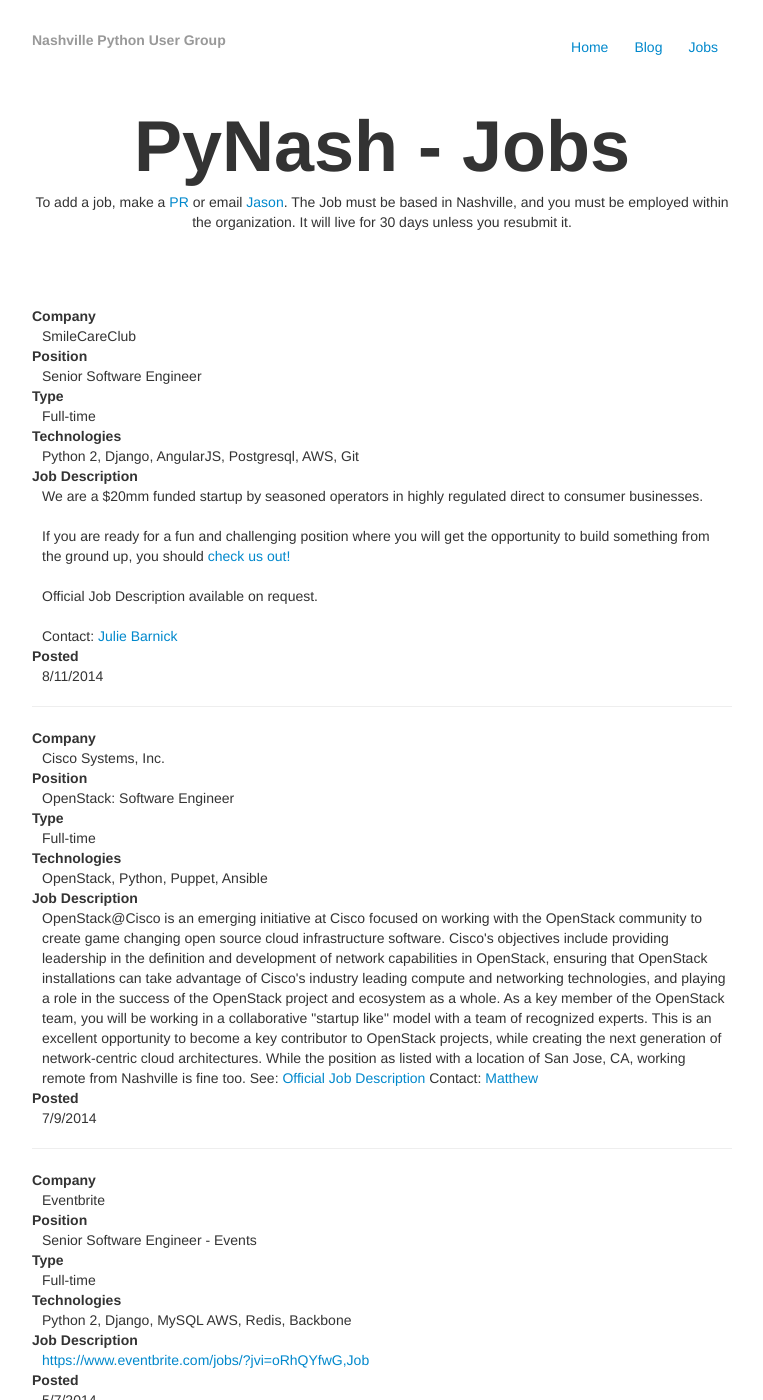
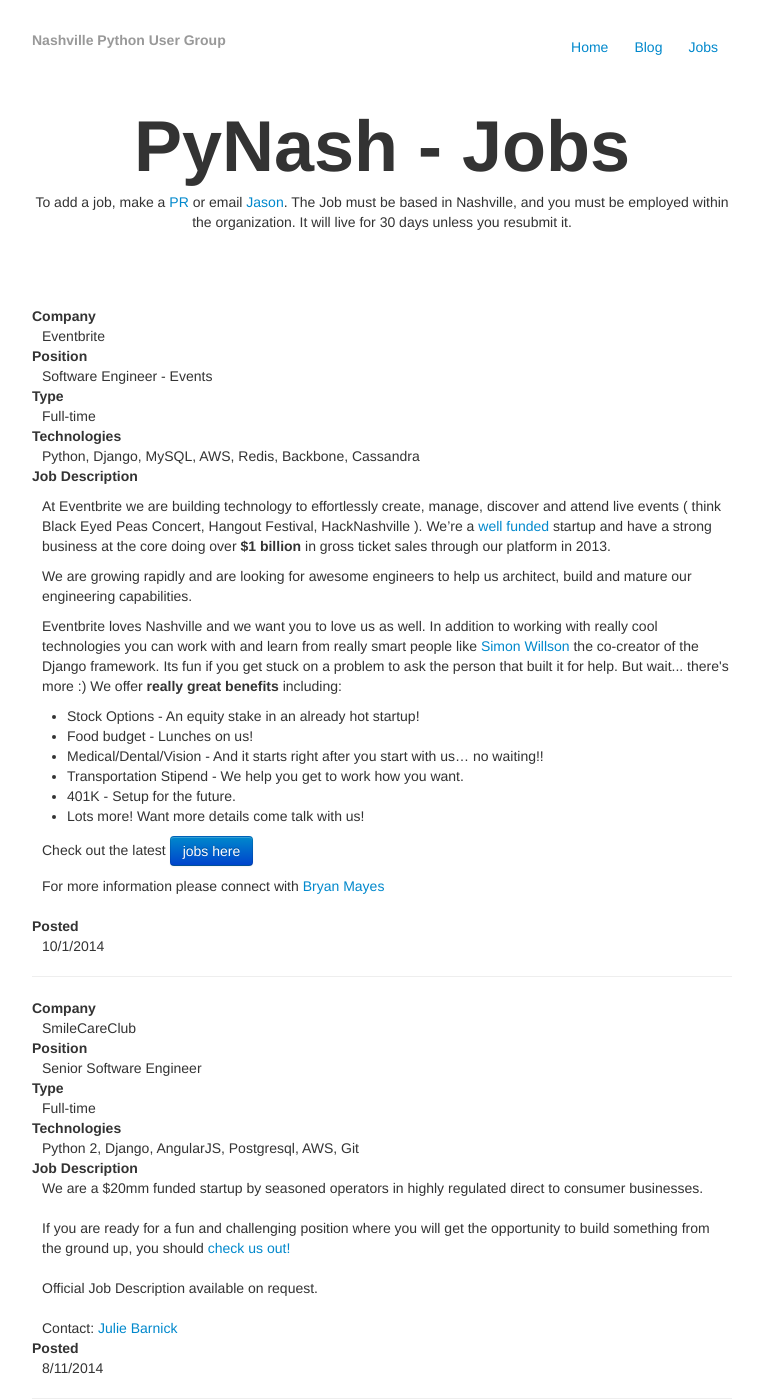
Before and after one commit to pynashorg/pynashorg.github.com, a Jekyll site: the page built from jobs.html, in a window 1280 px wide and 1400 px high. Shown: the whole window, without its empty margins (258-1021 px from the left). Built offline with Jekyll 4.4.1, drawn with Linux system fonts in a browser that asks for light colours; nearby versions of some CDN libraries; library files that are not in the unit come from our copies; some of the changed text lies outside the part shown.

Commit message:
Adding eventbrite job listing.

```diff
--- a/jobs.html
+++ b/jobs.html
@@ -12,6 +12,39 @@
 </div>
 
 <div class="row-fluid">
+  <dl>
+    <dt>Company</dt>
+    <dd>Eventbrite</dd>
+    <dt>Position</dt>
+    <dd>Software Engineer - Events</dd>
+    <dt>Type</dt>
+    <dd>Full-time</dd>
+    <dt>Technologies</dt>
+    <dd>Python, Django, MySQL, AWS, Redis, Backbone, Cassandra</dd>
+    <dt>Job Description</dt>
+    <dd>
+        <div style="height: 10px;"><!-- Hack in padding --></div>
+        <p>At Eventbrite we are building technology to effortlessly create, manage, discover and attend live events ( think Black Eyed Peas Concert, Hangout Festival, HackNashville  ). We’re a <a href="http://bit.ly/pynash-funding" target="_blank">well funded</a> startup and have a strong business at the core doing over <b>$1 billion</b> in gross ticket sales through our platform in 2013.</p>
+        <p>We are growing rapidly and are looking for awesome engineers to help us architect, build and mature our engineering capabilities.</p>
+        <p>Eventbrite loves Nashville and we want you to love us as well.  In addition to working with really cool technologies you can work with and learn from really smart people like <a href="http://bit.ly/pynash-simon" target="_blank">Simon Willson</a> the co-creator of the Django framework.  Its fun if you get stuck on a problem to ask the person that built it for help.  But wait... there's more :)  We offer <b>really great benefits</b> including:</p>
+        <ul>
+            <li>Stock Options - An equity stake in an already hot startup!</li>
+            <li>Food budget - Lunches on us!</li>
+            <li>Medical/Dental/Vision - And it starts right after you start with us… no waiting!!</li>
+            <li>Transportation Stipend - We help you get to work how you want.</li>
+            <li>401K - Setup for the future.</li>
+            <li>Lots more!  Want more details come talk with us!</li>
+        </ul>
+        <p>Check out the latest <a href="http://bit.ly/pynash-jobs" target="_blank"><button type="button" class="btn btn-primary">jobs here</button></a></p>
+        <p>For more information please connect with <a href="https://www.linkedin.com/in/bryanmayes" target="_blank">Bryan Mayes</a></p>
+
+
+        <div style="height: 10px;"><!-- Hack in padding --></div>
+    </dd>
+    <dt>Posted</dt>
+    <dd>10/1/2014</dd>
+  </dl>
+  <hr />
   <dl>
     <dt>Company</dt>
     <dd>SmileCareClub</dd>
@@ -56,34 +89,4 @@
     <dt>Posted</dt>
     <dd>7/9/2014</dd>
   </dl>
-  <hr />
-  <dl>
-    <dt>Company</dt>
-    <dd>Eventbrite</dd>
-    <dt>Position</dt>
-    <dd>Senior Software Engineer - Events</dd>
-    <dt>Type</dt>
-    <dd>Full-time</dd>
-    <dt>Technologies</dt>
-    <dd>Python 2, Django, MySQL AWS, Redis, Backbone</dd>
-    <dt>Job Description</dt>
-    <dd><a href="https://www.eventbrite.com/jobs/?jvi=oRhQYfwG,Job">https://www.eventbrite.com/jobs/?jvi=oRhQYfwG,Job</a></dd>
-    <dt>Posted</dt>
-    <dd>5/7/2014</dd>
-  </dl>
-  <hr />
-  <dl>
-    <dt>Company</dt>
-    <dd>Eventbrite</dd>
-    <dt>Position</dt>
-    <dd>Software Engineer - Events</dd>
-    <dt>Type</dt>
-    <dd>Full-time</dd>
-    <dt>Technologies</dt>
-    <dd>Python 2, Django, MySQL AWS, Redis, Backbone</dd>
-    <dt>Job Description</dt>
-    <dd><a href="https://www.eventbrite.com/jobs/?jvi=o3hQYfwS,Job">https://www.eventbrite.com/jobs/?jvi=o3hQYfwS,Job</a></dd>
-    <dt>Posted</dt>
-    <dd>5/7/2014</dd>
-  </dl>
 </div>
```
